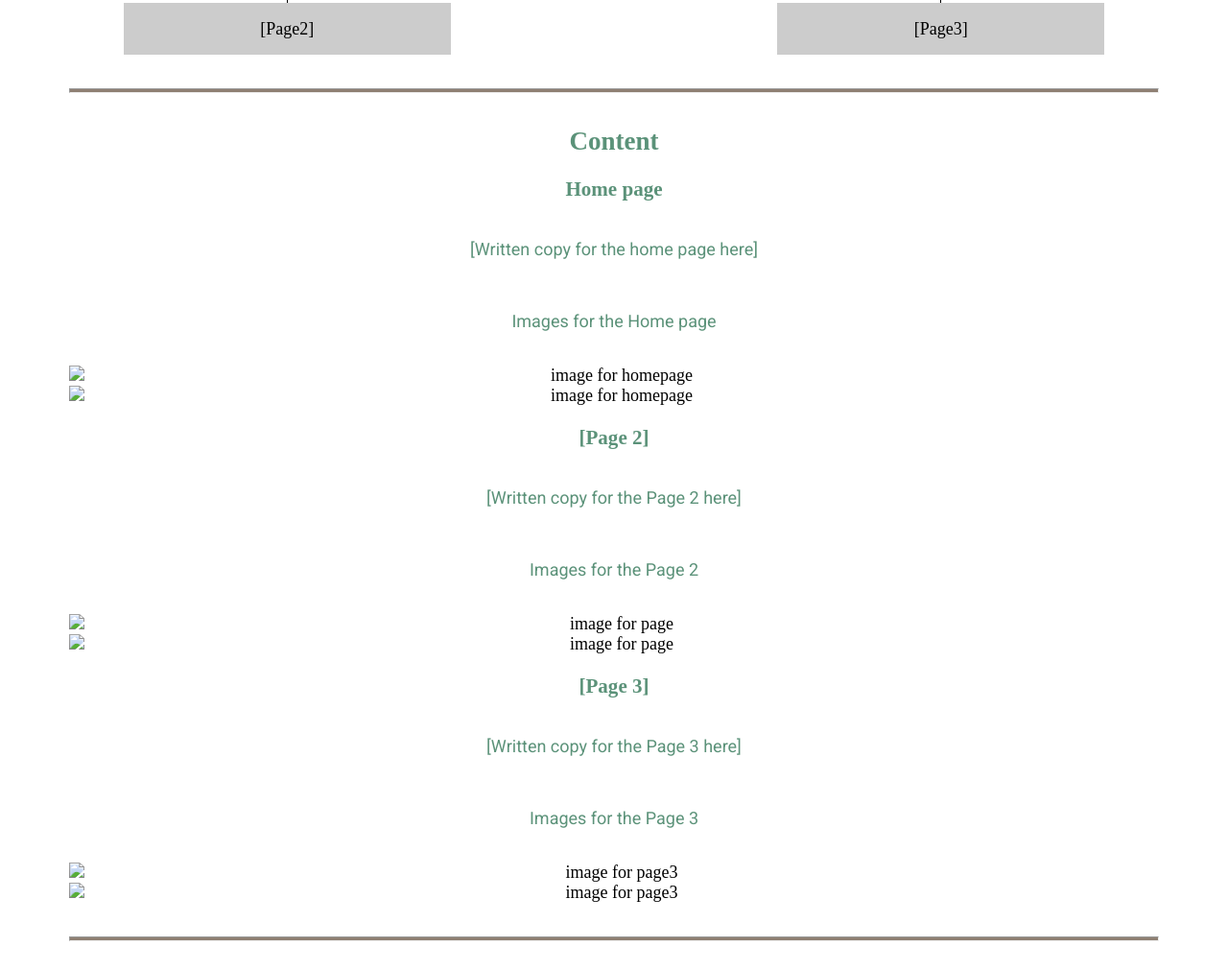
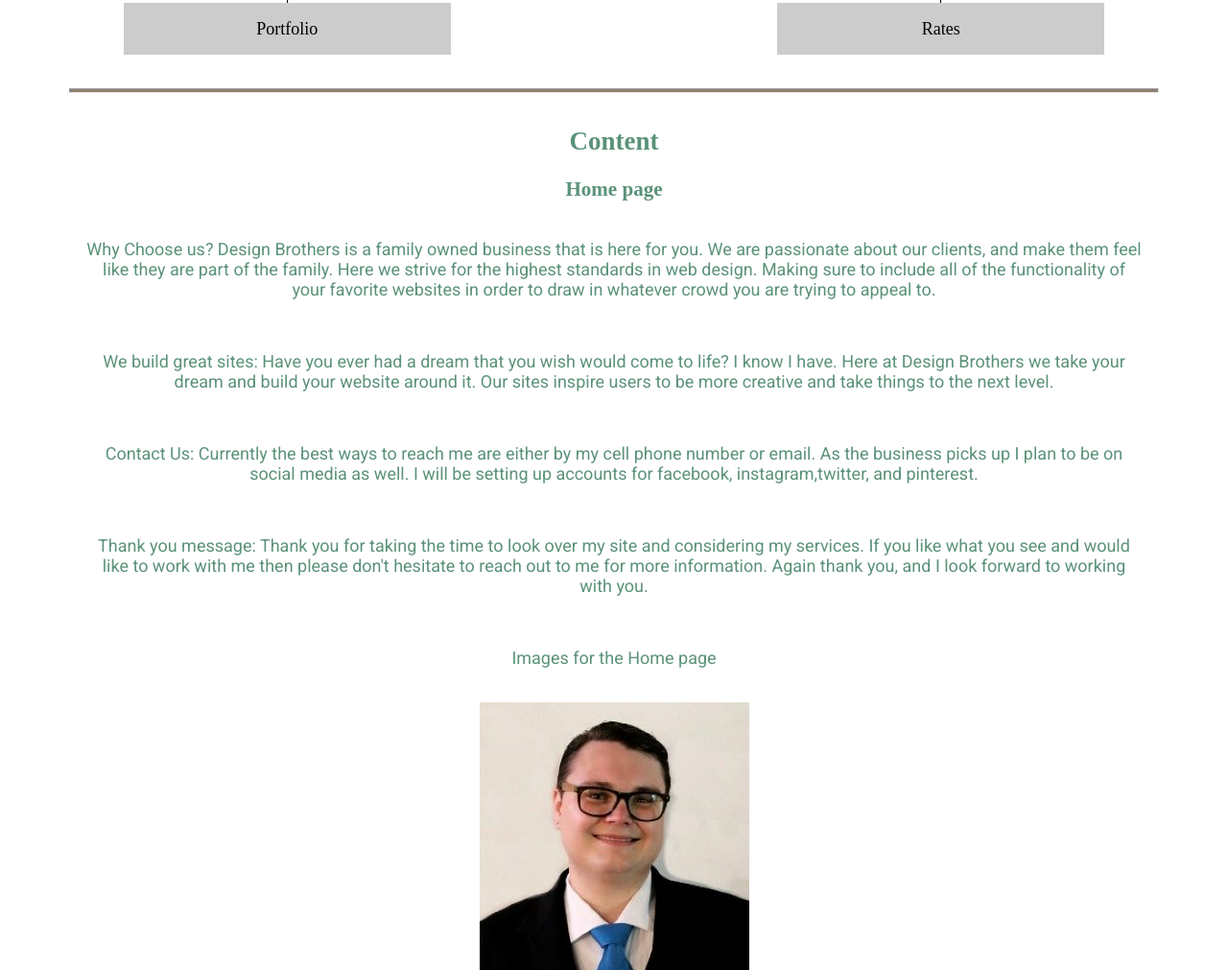
Before and after one commit to BraydonPerry01/wdd130, a plain HTML site: page designbrothers/site-plan.html in a window 1280 px wide. Shown: the part 2169-3180 px from the top of the page at 96% size. Drawn offline with Linux system fonts and the light colour scheme; a web font is replaced by a local one.

Commit message:
Personal site content

```diff
--- a/designbrothers/site-plan.html
+++ b/designbrothers/site-plan.html
@@ -90,8 +90,8 @@
       <!-- Think about how you want your navigation bar to look. In the site-plan.css file change the colors to your colors to get the look you desire. -->
       <nav>
         <a href="#">Home</a>
-        <a href="#">Page2</a>
-        <a href="#">Page3</a>
+        <a href="#">Portfolio</a>
+        <a href="#">Rates</a>
       </nav>
       <hr>
       <h2>
@@ -102,10 +102,10 @@
           Home
         </div>
         <div class="sm-page2">
-          [Page2] <!-- change this -->
+          Portfolio <!-- change this -->
         </div>
         <div class="sm-page3">
-          [Page3]  <!-- change this -->
+          Rates  <!-- change this -->
         </div>
 
         <div class="top">
@@ -127,29 +127,58 @@
       </h2>
       <h3>Home page</h3>
       <p>
-        [Written copy for the home page here]
+        Why Choose us?
+        Design Brothers is a family owned business that is here for you. We are passionate about our clients, and make them feel like they are part of the family.
+        Here we strive for the highest standards in web design. Making sure to include all of the functionality of your favorite websites in order to draw in whatever crowd you are trying to appeal to.
+      </p>
+      <p>
+        We build great sites:
+        Have you ever had a dream that you wish would come to life? I know I have. Here at Design Brothers we take your dream and build your website around it. Our sites inspire users to be more creative and take things to the next level.
+      </p>
+      <p>
+        Contact Us:
+        Currently the best ways to reach me are either by my cell phone number or email. As the business picks up I plan to be on social media as well. I will be setting up accounts for facebook, instagram,twitter, and pinterest.
+      </p>
+      <p>
+        Thank you message:
+        Thank you for taking the time to look over my site and considering my services. If you like what you see and would like to work with me then please don't hesitate to reach out to me for more information. Again thank you, and I look forward to working with you.
       </p>
       <p>Images for the Home page</p>
-        <img src="#" alt="image for homepage">
-        <img src="#" alt="image for homepage">
+        <img src="images/headshot.png" alt="headshot">
+        <img src="images/abstract-squares.webp" alt="home-banner">
 
       </ul>
-      <h3>[Page 2]</h3>
+      <h3>Portfolio</h3>
       <p>
-        [Written copy for the Page 2 here]
+        About Me:
+        I am a web developer who loves to create and design web pages. I currently study at BYU Idaho Online majoring in web design. I plan to graduate with a bachelors in advanced technology. All of my work is done with the latest version of python. I use all of the knowledge that I have learned to create sites using HTML and CSS. After creating your webpage I make sure to validate all of my code in order to keep your site running at its full potential.
+        I currently live in Cameron Missouri, but was born in American Fork Utah where I lived for the first 23 years of my life. My hobbies outside of work include but are not limited to gardening, cooking/baking, or any activity that can be done outside. I enjoy working outdoors, and tend to be barefoot so I can better ground myself to the earth.
       </p>
-      <p>Images for the Page 2</p>
-        <img src="#" alt="image for page">
-        <img src="#" alt="image for page">
+      <p>Images for Portfolio</p>
+        <img src="images/rsz_byui.jpg" alt="First Website">
+        <img src="images/rsz_1rad_rafting.jpg" alt="Rad Rafting Page">
 
       </ul>
-      <h3>[Page 3]</h3>
+      <h3>Rates</h3>
       <p>
-        [Written copy for the Page 3 here]
+        Build a website for you:
+        My starting rate for building a website is $1500 which includes a homepage, and a child page. From there you can choose how you would like your pages to be styled. The price will go up depending on how many child pages you want.
       </p>
-      <p>Images for the Page 3</p>
-        <img src="#" alt="image for page3">
-        <img src="#" alt="image for page3">
+      <p>
+        Time Frame:
+        In a hurry, and need your site put on a rush? We can make you our utmost priority, and finish your website within the needed time frame. We only charge an extra fee of $500.
+      </p>
+      <p>
+        Maintenance:
+        Finished with your website, but would like me to update/maintain your website each month? No problem. I charge a minimum of $500 each month to keep your site looking and feeling the way that you want.
+      </p>
+      <p>
+        Competitive rates:
+        Here at Design brothers we believe in quality over the price you are going to pay. For a low  starting rate of $1500 that you will not find anywhere else locally. Our rates are very competitive and reasonable compared to other web designers in the area.
+      </p>
+      <p>Images for Rates</p>
+        <img src="images/cartoon designer.webp" alt="cartoon web design">
+        <img src="images/computer.webp" alt="computer image">
 
       </ul>
       <hr>
--- a/education/styles/education.css
+++ b/education/styles/education.css
@@ -15,3 +15,20 @@ img {
     height: 500px;
     max-width: 1500px;
   }
+header, p {
+  color: white;
+}
+h2 {
+  font-size: 12px;
+}
+h4 {
+  text-align: left;
+  padding-left: 8em;
+
+}
+footer p {
+  color: black;
+}
+p {
+  font-size: 20px;
+}
```
Also changed, not shown: byui/byui.html (+1 -1 lines), education/index.html (+1 -1 lines), designbrothers/images/BYUI.png (added), designbrothers/images/abstract-squares.webp (added), designbrothers/images/cartoon designer.webp (added), designbrothers/images/computer.webp (added), designbrothers/images/headshot.png (added), designbrothers/images/home-banner.jpg (added), designbrothers/images/rsz_1rad_rafting.jpg (added), designbrothers/images/rsz_byui.jpg (added), designbrothers/images/wavy-dark-background.webp (added), 1 other file.
